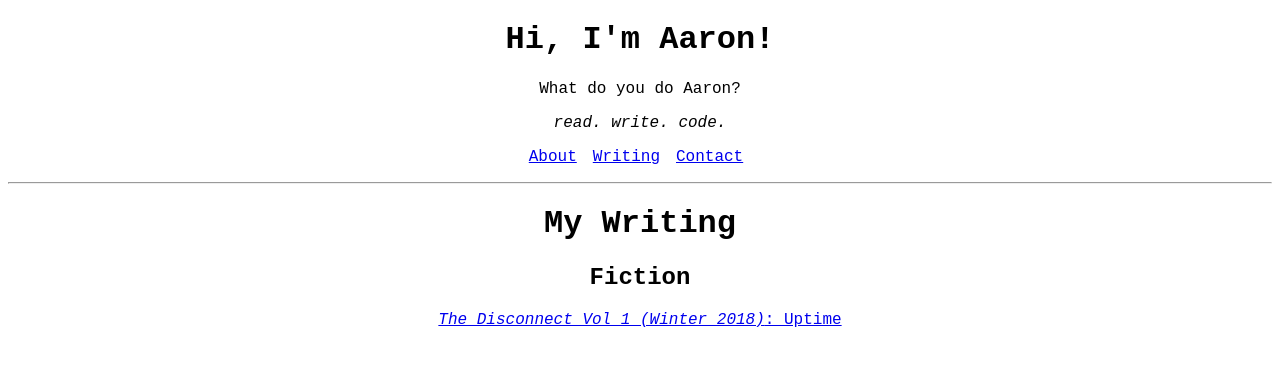
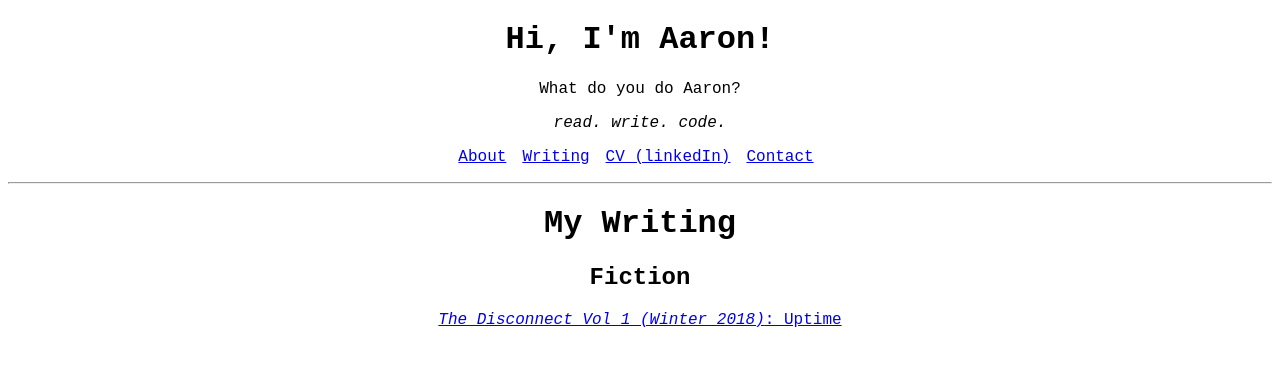
Before and after one commit to aanderson2323/aaronaanderson_com, a React (Create React App) app: page /#/writing in a window 1280 px wide. Shown: the top 366 px of the page. Built offline with nearby package versions, Linux system fonts and the light colour scheme.

Commit message:
add a cv link

```diff
--- a/src/components/navBar.tsx
+++ b/src/components/navBar.tsx
@@ -10,6 +10,9 @@ export const NavBar = () => {
                 <Link to="/writing">Writing</Link>
             </li>
             <li>
+                <a href="https://www.linkedin.com/in/aaron-anderson-21230199/" target="_blank">CV (linkedIn)</a>
+            </li>
+            <li>
                 <Link to="/contact">Contact</Link>
             </li>
         </ul>
```
